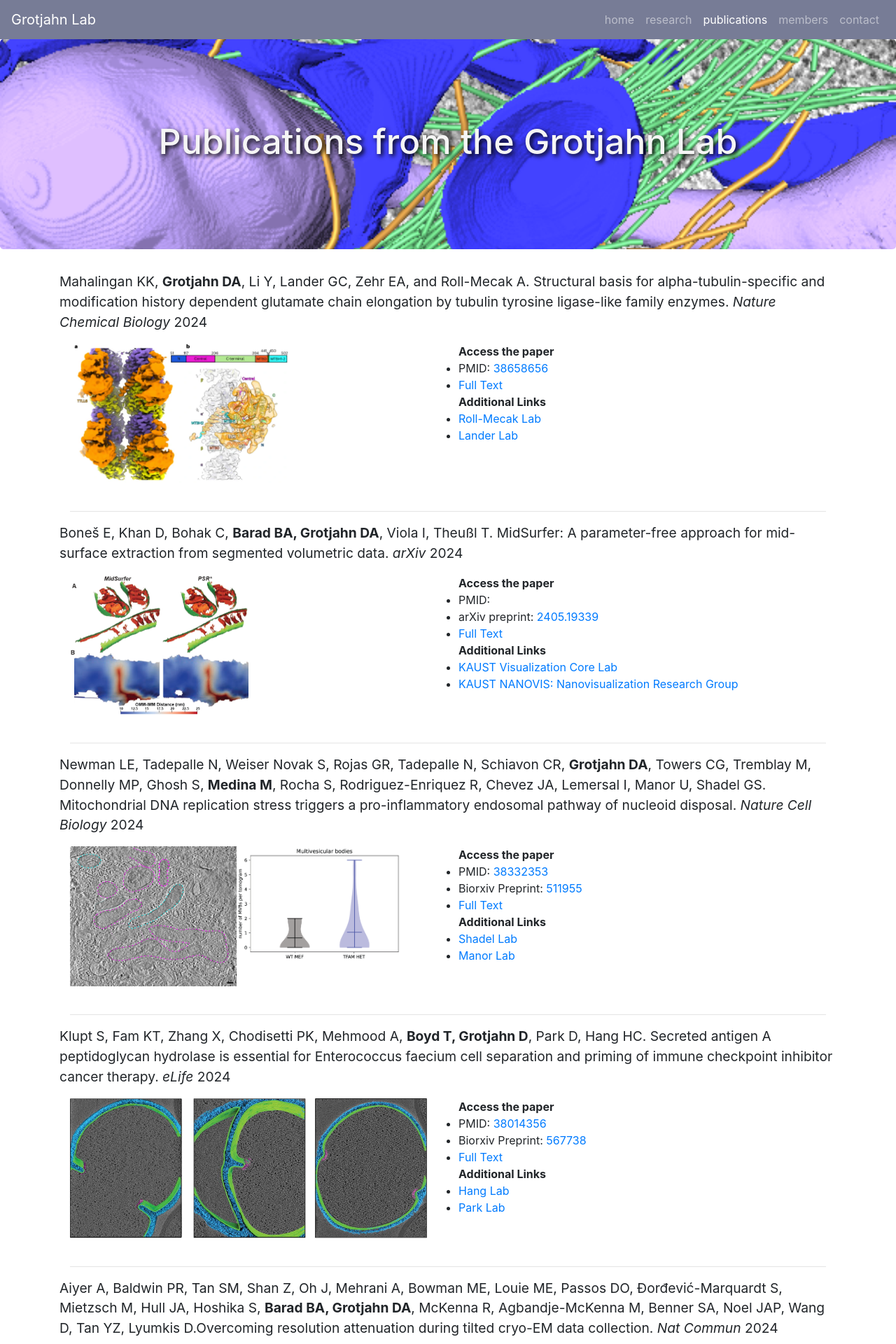
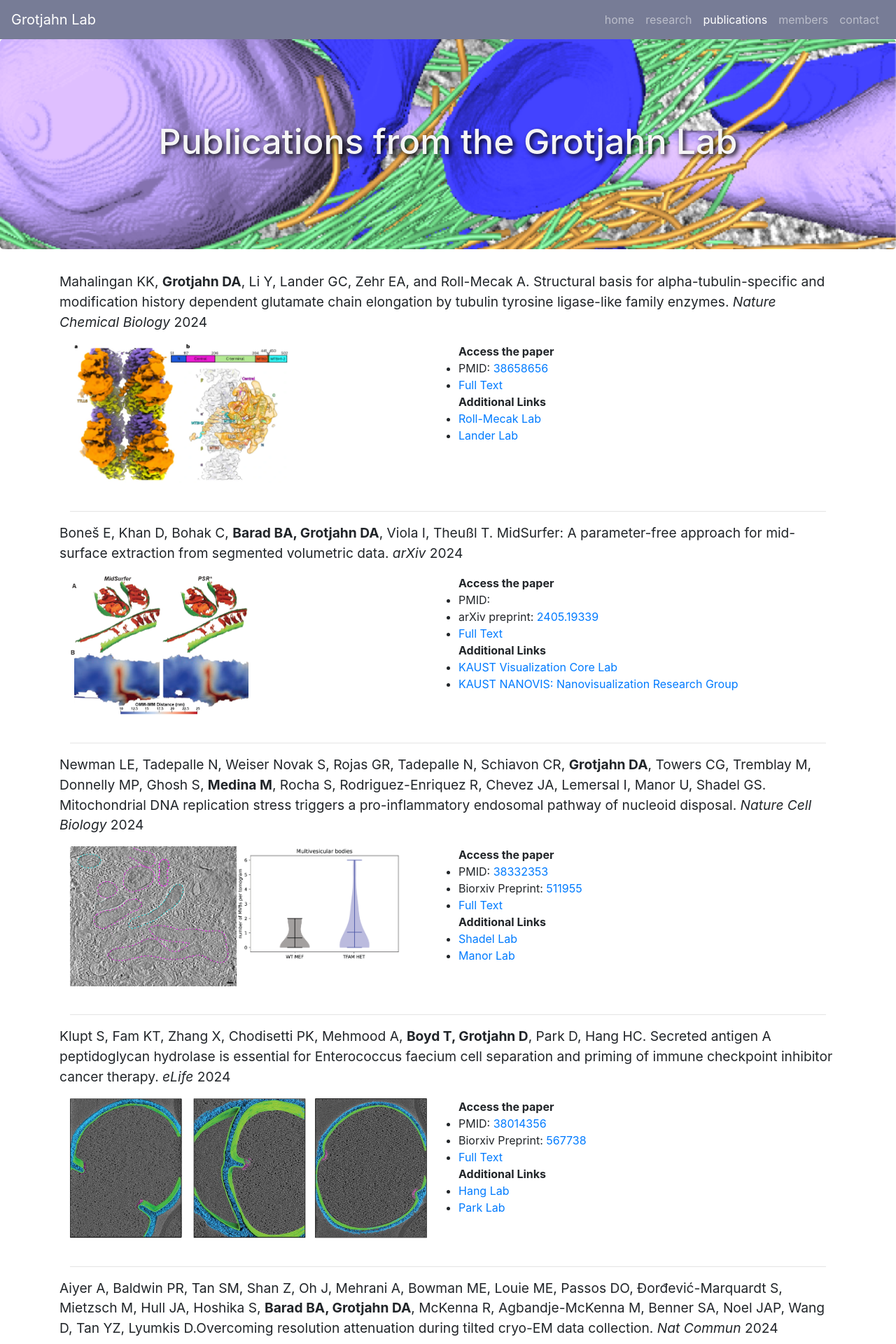
Before and after one commit to GrotjahnLab/GrotjahnLab.github.io, a Jekyll site: the page built from publications/index.html, in a window 1280 px wide. Shown: the top 1920 px of the page at 70% size. Built offline with Jekyll 4.4.1, drawn with Linux system fonts in a browser that asks for light colours; nearby versions of some CDN libraries; comment, search, counter and statistics services are not loaded.

Commit message:
updated banners

```diff
--- a/publications/index.html
+++ b/publications/index.html
@@ -1,7 +1,7 @@
 ---
 title: Publications from the Grotjahn Lab
 layout: parallax
-banner: /static/img/banners/snapshot3.png
+banner: /static/img/banners/test.png
 group: publications
 ---
 
```
Also changed, not shown: index.md (+1 -1 lines), static/img/banners/fission_1.png (added), static/img/banners/test.png (added), 1 other file.
